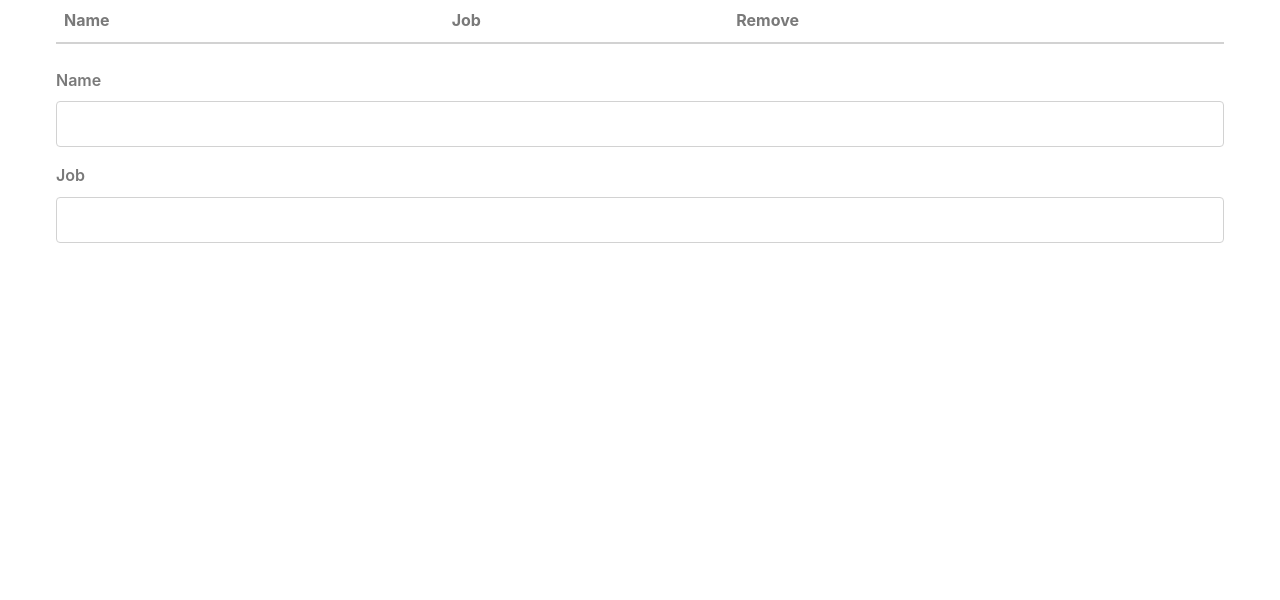
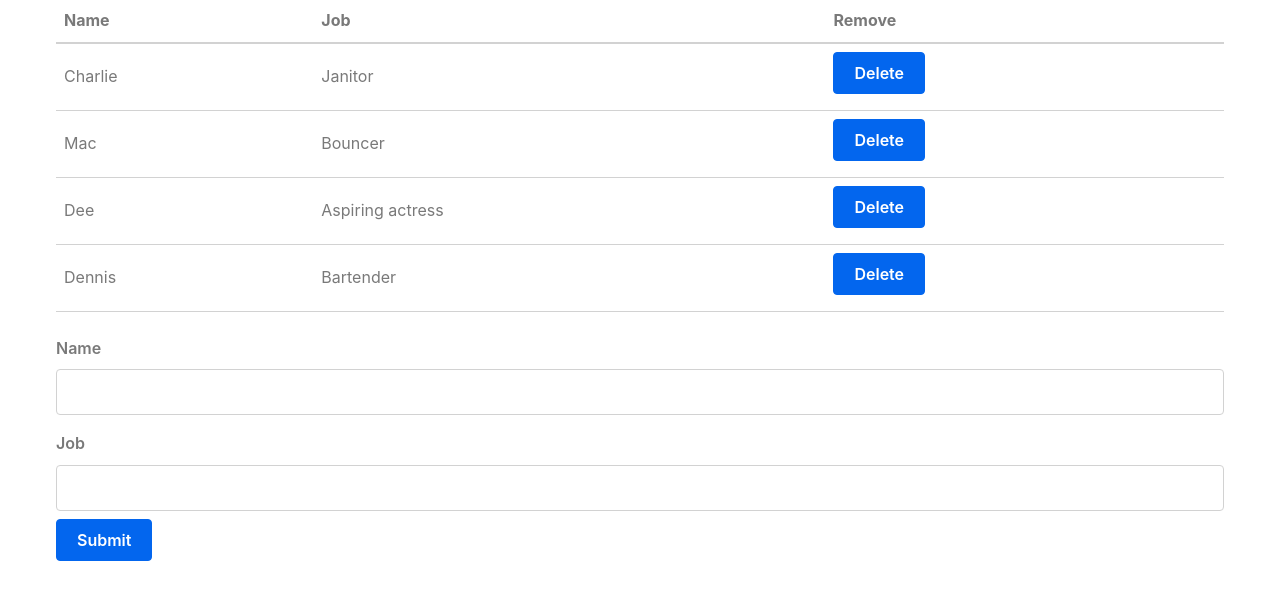
Before and after one commit to oorozco701-cloud/csc-307, a React (Vite) app in the folder packages/react-frontend/: page / in a window 1280 px wide. Shown: the top 600 px of the page. Built offline with nearby package versions, Linux system fonts and the light colour scheme.

Commit message:
readded the names so its not empty

```diff
--- a/packages/react-frontend/src/Form.jsx
+++ b/packages/react-frontend/src/Form.jsx
@@ -1,6 +1,6 @@
 import React, { useState } from "react";
 
-function Form() {
+function Form(props) {
   const [person, setPerson] = useState({
     name: "",
     job: ""
@@ -13,6 +13,11 @@ function Form() {
     } else {
       setPerson({ name: value, job: person.job });
     }
+  }
+
+  function submitForm() {
+    props.handleSubmit(person);
+    setPerson({ name: "", job: "" });
   }
 
   return (
@@ -34,6 +39,8 @@ function Form() {
         value={person.job}
         onChange={handleChange}
       />
+
+      <input type="button" value="Submit" onClick={submitForm} />
     </form>
   );
 }
--- a/packages/react-frontend/src/MyApp.jsx
+++ b/packages/react-frontend/src/MyApp.jsx
@@ -3,7 +3,12 @@ import Table from "./Table";
 import Form from "./Form";
 
 function MyApp() {
-  const [characters, setCharacters] = useState([]);
+  const [characters, setCharacters] = useState([
+  { name: "Charlie", job: "Janitor" },
+  { name: "Mac", job: "Bouncer" },
+  { name: "Dee", job: "Aspiring actress" },
+  { name: "Dennis", job: "Bartender" }
+]);
 
   function removeOneCharacter(index) {
     const updated = characters.filter((character, i) => {
@@ -12,13 +17,17 @@ function MyApp() {
     setCharacters(updated);
   }
 
+  function updateList(person) {
+    setCharacters([...characters, person]);
+  }
+
   return (
     <div className="container">
       <Table
         characterData={characters}
         removeCharacter={removeOneCharacter}
       />
-      <Form />
+      <Form handleSubmit={updateList} />
     </div>
   );
 }
```
